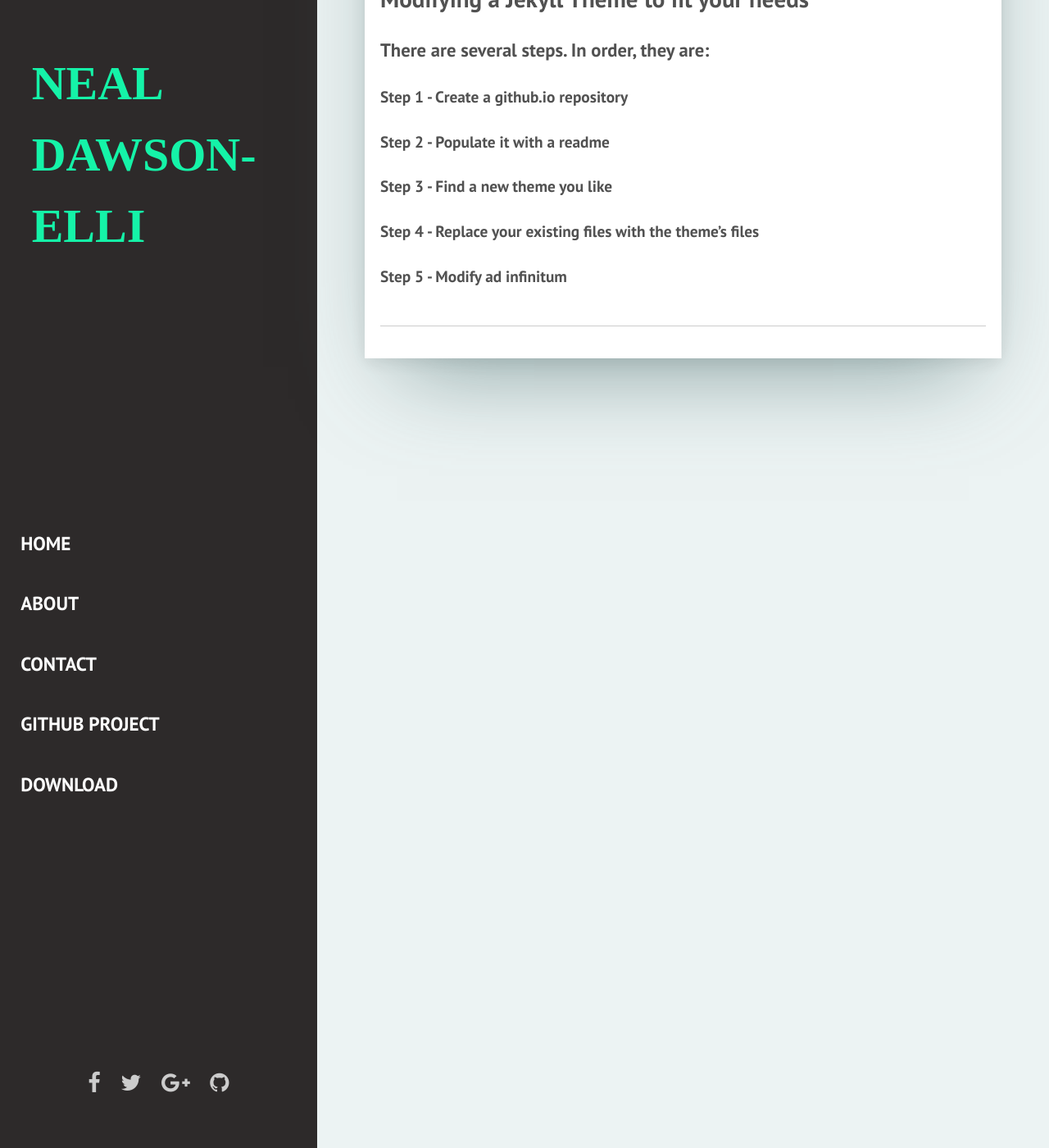
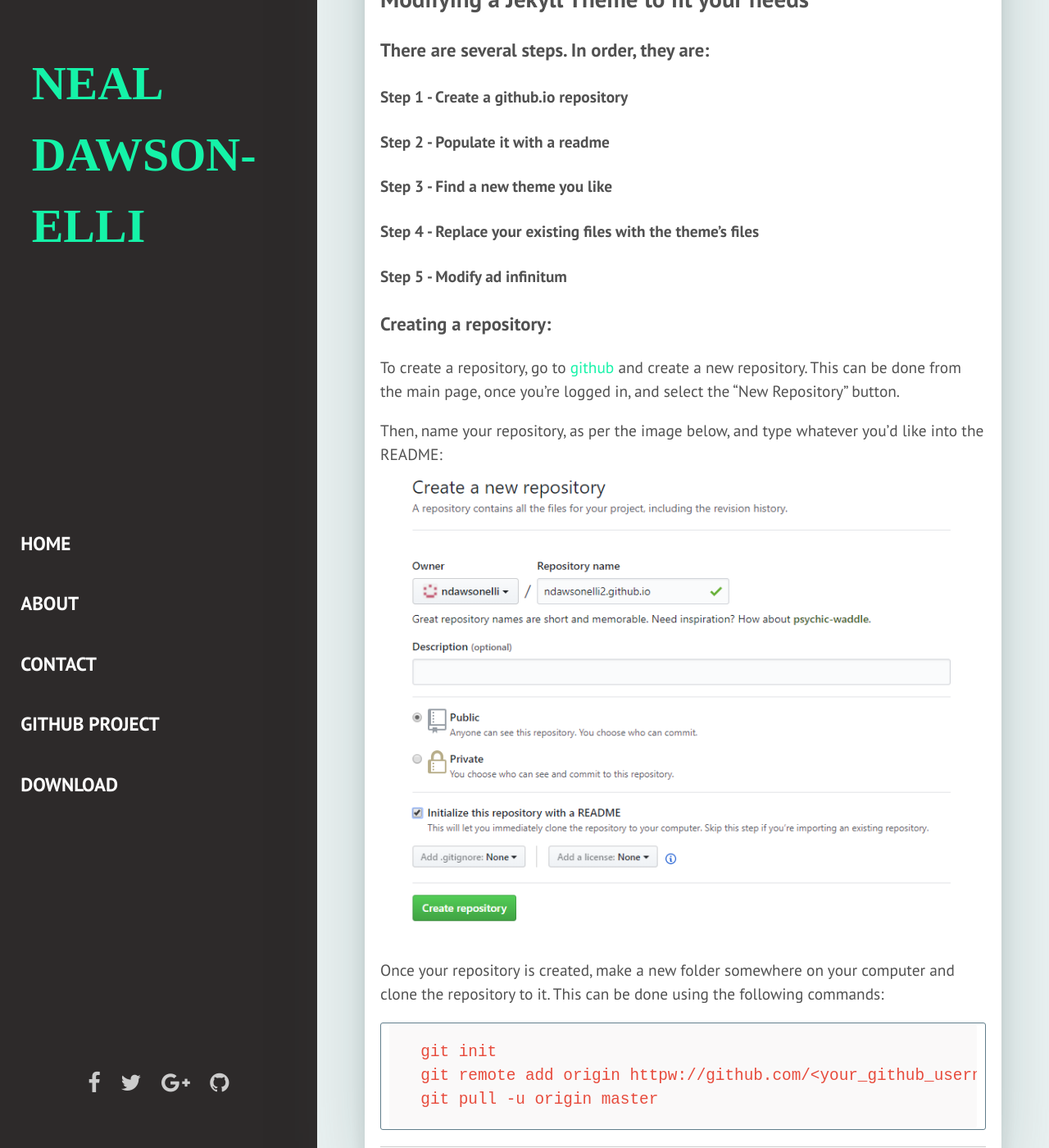
Before and after one commit to ndawsonelli/ndawsonelli.github.io, a Jekyll site: the page built from _posts/2017-12-13-Github-pages-tutorial.markdown, in a window 1280 px wide and 1400 px high, scrolled down 729 px. Shown: the whole window at 82% size. Built offline with Jekyll 4.4.1, drawn with Linux system fonts in a browser that asks for light colours; some web fonts are replaced.

Commit message:
add step 1 to demo blog post

````diff
--- a/_posts/2017-12-13-Github-pages-tutorial.markdown
+++ b/_posts/2017-12-13-Github-pages-tutorial.markdown
@@ -13,3 +13,18 @@ description: A demo blog post about modifying Jekyll themes!
 #### Step 3 - Find a new theme you like
 #### Step 4 - Replace your existing files with the theme's files
 #### Step 5 - Modify ad infinitum
+
+### Creating a repository:
+To create a repository, go to [github](github.com) and create a new repository.  This can be done from the main page, once you're logged in, and
+select the "New Repository" button.
+
+Then, name your repository, as per the image below, and type whatever you'd like into the README:
+![image1](/assets/img/git_setup_2.PNG)
+
+Once your repository is created, make a new folder somewhere on your computer and clone the repository to it.
+This can be done using the following commands:
+```
+git init
+git remote add origin httpw://github.com/<your_github_username>/<your_repository_name>.github.io.git
+git pull -u origin master
+```
````
Also changed, not shown: assets/img/git_setup.PNG (added), assets/img/git_setup_2.PNG (added).
